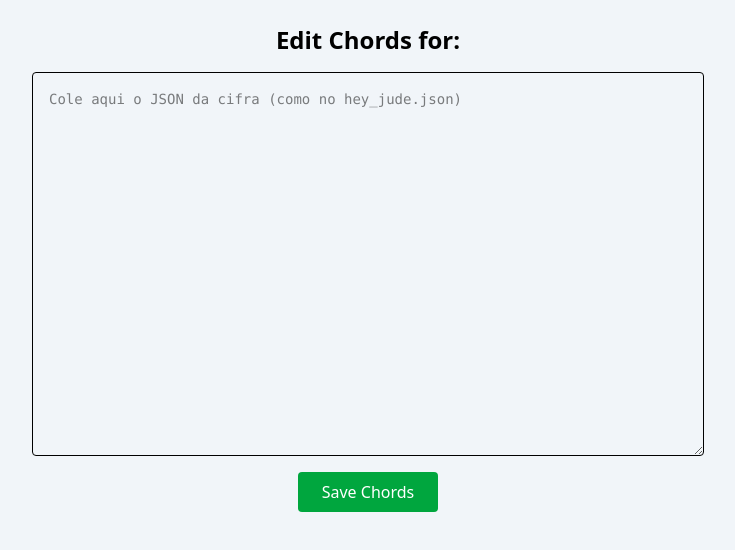
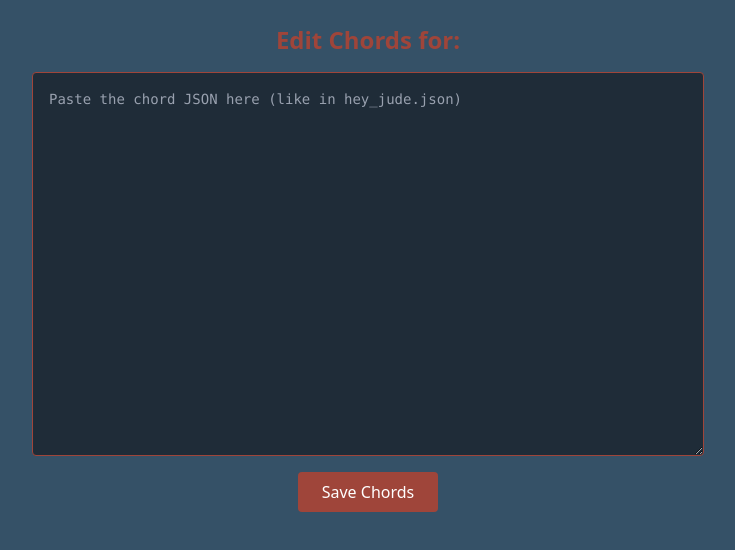
Before and after one commit to Ben-Kilinski/Moveo, a React (Vite) app in the folder JaMoveo/: page /admin/chords-editor/1 in a window 1280 px wide. Shown: the top 550 px of the page, without its empty margins (272-1007 px from the left). Built offline with nearby package versions, Linux system fonts and the light colour scheme; no server answers; sample sign-in values are in the browser's storage.

Commit message:
edit css

```diff
--- a/JaMoveo/src/pages/AdminChordsEditor.tsx
+++ b/JaMoveo/src/pages/AdminChordsEditor.tsx
@@ -43,24 +43,29 @@ export default function AdminChordsEditor() {
   };
 
   return (
-    <div className="min-h-screen p-6 bg-slate-100 flex flex-col items-center">
-      <h1 className="text-2xl font-bold mb-4">Edit Chords for: {trackName}</h1>
+  <div className="min-h-screen bg-[#355167] text-white p-6 flex flex-col items-center">
+    <h1 className="text-2xl font-bold mb-4 text-[#9F453A]">
+      Edit Chords for: {trackName}
+    </h1>
 
     <textarea
-        className="w-full max-w-2xl h-96 p-4 border rounded font-mono text-sm"
+      className="w-full max-w-2xl h-96 p-4 bg-[#1f2c38] border border-[#9F453A] rounded font-mono text-sm text-white placeholder-gray-400 focus:outline-none focus:ring-2 focus:ring-[#9F453A]"
       value={chords}
       onChange={(e) => setChords(e.target.value)}
-        placeholder='Cole aqui o JSON da cifra (como no hey_jude.json)'
+      placeholder='Paste the chord JSON here (like in hey_jude.json)'
     />
 
     <button
       onClick={handleSave}
-        className="mt-4 bg-green-600 text-white px-6 py-2 rounded hover:bg-green-700"
+      className="mt-4 bg-[#9F453A] text-white px-6 py-2 rounded hover:bg-[#b85547] transition"
     >
       Save Chords
     </button>
 
-      {message && <p className="mt-4 text-sm">{message}</p>}
+    {message && (
+      <p className="mt-4 text-sm text-center text-gray-300">{message}</p>
+    )}
   </div>
 );
+
 }
```
Lines whose indentation alone changed are shown as unchanged.
